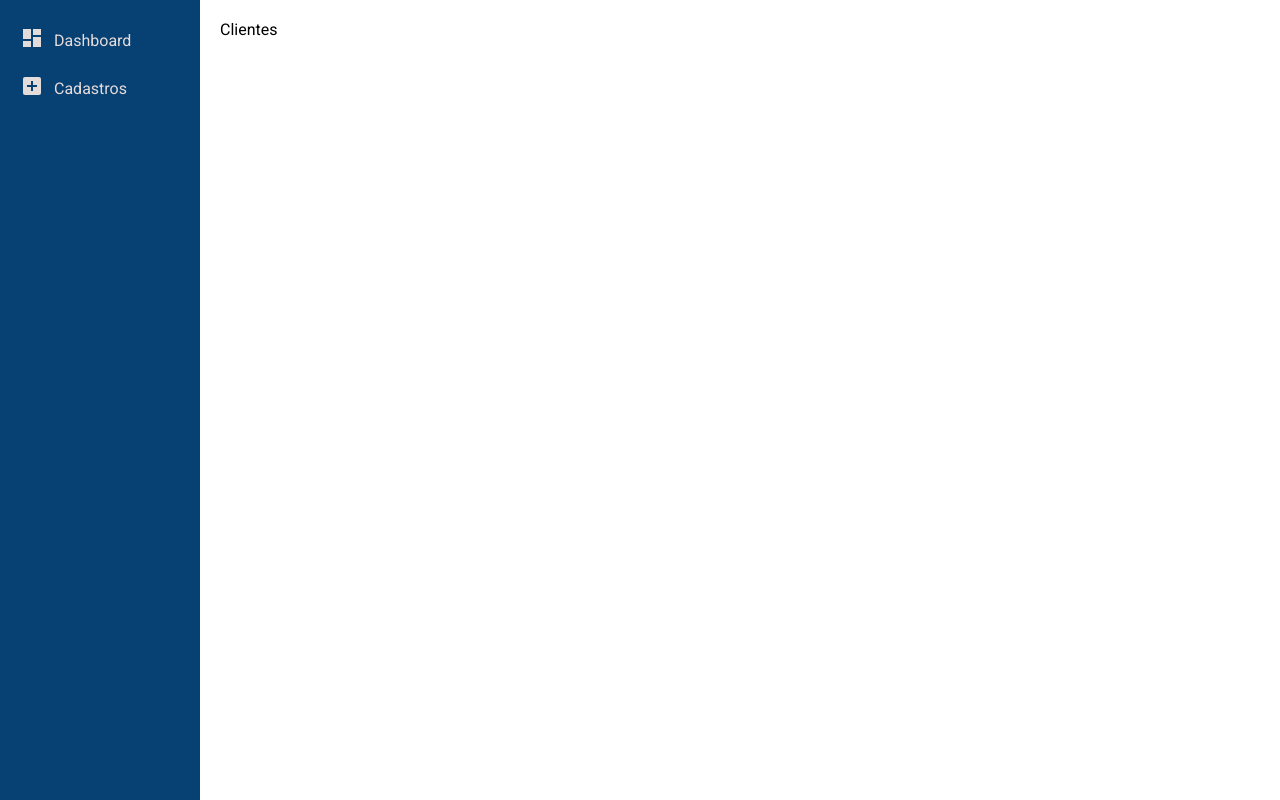
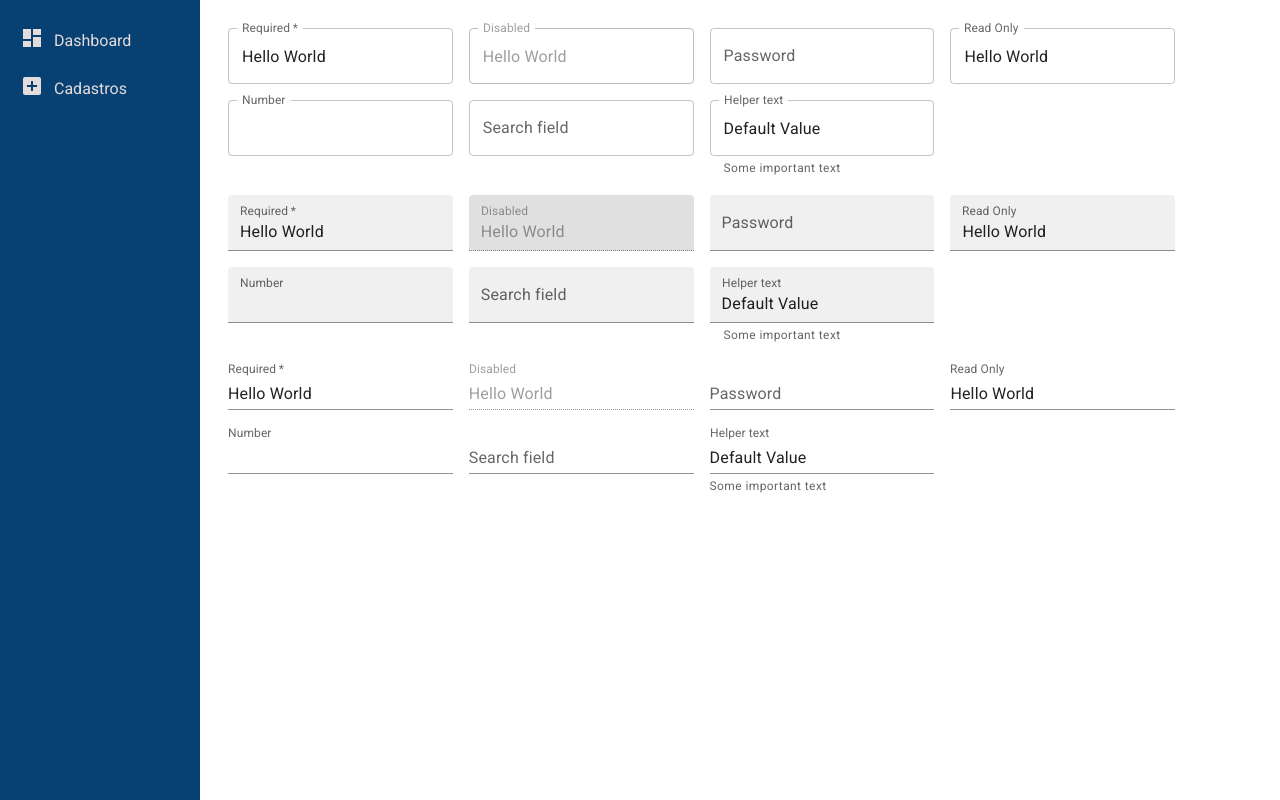
Before and after one commit to HenriqueOPeixoto/app-kodyak, a React (Vite) app in the folder frontend-kodyak/: page /cadastros/novo_cliente in a window 1280 px wide. Built offline with nearby package versions, Linux system fonts and the light colour scheme.

Commit message:
Criar placeholder de Cadastro de Cliente

```diff
--- a/frontend-kodyak/src/components/Content/Cadastros/Clientes.tsx
+++ b/frontend-kodyak/src/components/Content/Cadastros/Clientes.tsx
@@ -1,7 +1,168 @@
-function Clientes() {
+import * as React from 'react';
+import Box from '@mui/material/Box';
+import TextField from '@mui/material/TextField';
+
+export default function Clientes() {
   return (
-    <div>Clientes</div>
-  )
+    <Box
+      component="form"
+      sx={{
+        '& .MuiTextField-root': { m: 1, width: '25ch' },
+      }}
+      noValidate
+      autoComplete="off"
+    >
+      <div>
+        <TextField
+          required
+          id="outlined-required"
+          label="Required"
+          defaultValue="Hello World"
+        />
+        <TextField
+          disabled
+          id="outlined-disabled"
+          label="Disabled"
+          defaultValue="Hello World"
+        />
+        <TextField
+          id="outlined-password-input"
+          label="Password"
+          type="password"
+          autoComplete="current-password"
+        />
+        <TextField
+          id="outlined-read-only-input"
+          label="Read Only"
+          defaultValue="Hello World"
+          InputProps={{
+            readOnly: true,
+          }}
+        />
+        <TextField
+          id="outlined-number"
+          label="Number"
+          type="number"
+          InputLabelProps={{
+            shrink: true,
+          }}
+        />
+        <TextField id="outlined-search" label="Search field" type="search" />
+        <TextField
+          id="outlined-helperText"
+          label="Helper text"
+          defaultValue="Default Value"
+          helperText="Some important text"
+        />
+      </div>
+      <div>
+        <TextField
+          required
+          id="filled-required"
+          label="Required"
+          defaultValue="Hello World"
+          variant="filled"
+        />
+        <TextField
+          disabled
+          id="filled-disabled"
+          label="Disabled"
+          defaultValue="Hello World"
+          variant="filled"
+        />
+        <TextField
+          id="filled-password-input"
+          label="Password"
+          type="password"
+          autoComplete="current-password"
+          variant="filled"
+        />
+        <TextField
+          id="filled-read-only-input"
+          label="Read Only"
+          defaultValue="Hello World"
+          InputProps={{
+            readOnly: true,
+          }}
+          variant="filled"
+        />
+        <TextField
+          id="filled-number"
+          label="Number"
+          type="number"
+          InputLabelProps={{
+            shrink: true,
+          }}
+          variant="filled"
+        />
+        <TextField
+          id="filled-search"
+          label="Search field"
+          type="search"
+          variant="filled"
+        />
+        <TextField
+          id="filled-helperText"
+          label="Helper text"
+          defaultValue="Default Value"
+          helperText="Some important text"
+          variant="filled"
+        />
+      </div>
+      <div>
+        <TextField
+          required
+          id="standard-required"
+          label="Required"
+          defaultValue="Hello World"
+          variant="standard"
+        />
+        <TextField
+          disabled
+          id="standard-disabled"
+          label="Disabled"
+          defaultValue="Hello World"
+          variant="standard"
+        />
+        <TextField
+          id="standard-password-input"
+          label="Password"
+          type="password"
+          autoComplete="current-password"
+          variant="standard"
+        />
+        <TextField
+          id="standard-read-only-input"
+          label="Read Only"
+          defaultValue="Hello World"
+          InputProps={{
+            readOnly: true,
+          }}
+          variant="standard"
+        />
+        <TextField
+          id="standard-number"
+          label="Number"
+          type="number"
+          InputLabelProps={{
+            shrink: true,
+          }}
+          variant="standard"
+        />
+        <TextField
+          id="standard-search"
+          label="Search field"
+          type="search"
+          variant="standard"
+        />
+        <TextField
+          id="standard-helperText"
+          label="Helper text"
+          defaultValue="Default Value"
+          helperText="Some important text"
+          variant="standard"
+        />
+      </div>
+    </Box>
+  );
 }
-
-export default Clientes
--- a/frontend-kodyak/src/components/Content/Cadastros/TabelaClientes.tsx
+++ b/frontend-kodyak/src/components/Content/Cadastros/TabelaClientes.tsx
@@ -1,12 +1,15 @@
 import { Button, Paper, TableCell, TableContainer, TableHead, TableRow } from "@mui/material"
 
 import '../Cadastros.css'
+import { Link } from "react-router-dom"
 
 function TabelaClientes() {
   return (
     <div className="TabelaClientes">
       <div className="ContainerBtnIncluir">
-        <Button className="BtnIncluirCliente" variant="contained" color="success">Incluir</Button>
+        <Link to='/cadastros/novo_cliente'>
+          <Button className="BtnIncluirCliente" variant="contained" color="success">Incluir</Button>
+        </Link>
       </div>
       <TableContainer component={Paper}>
         <TableHead>
```
Also changed, not shown: frontend-kodyak/src/components/Content/Cadastros/Clientes.css (added).
